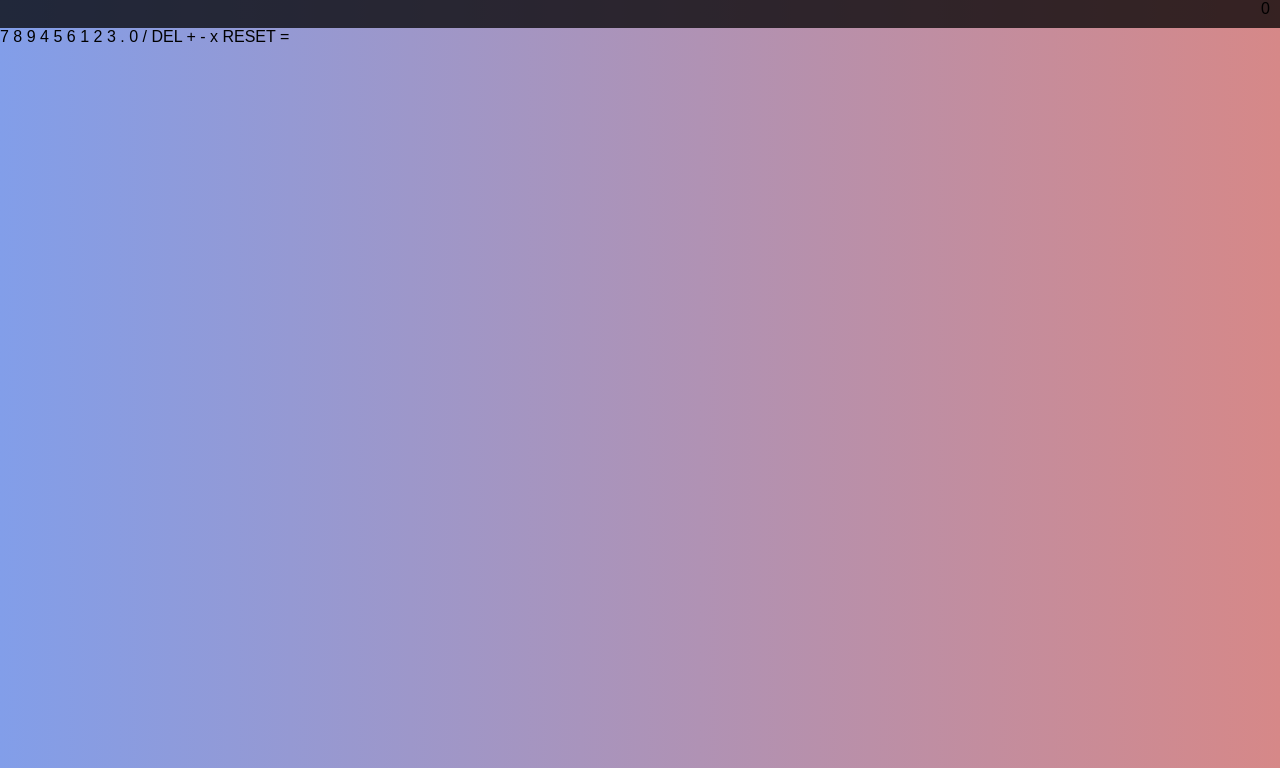
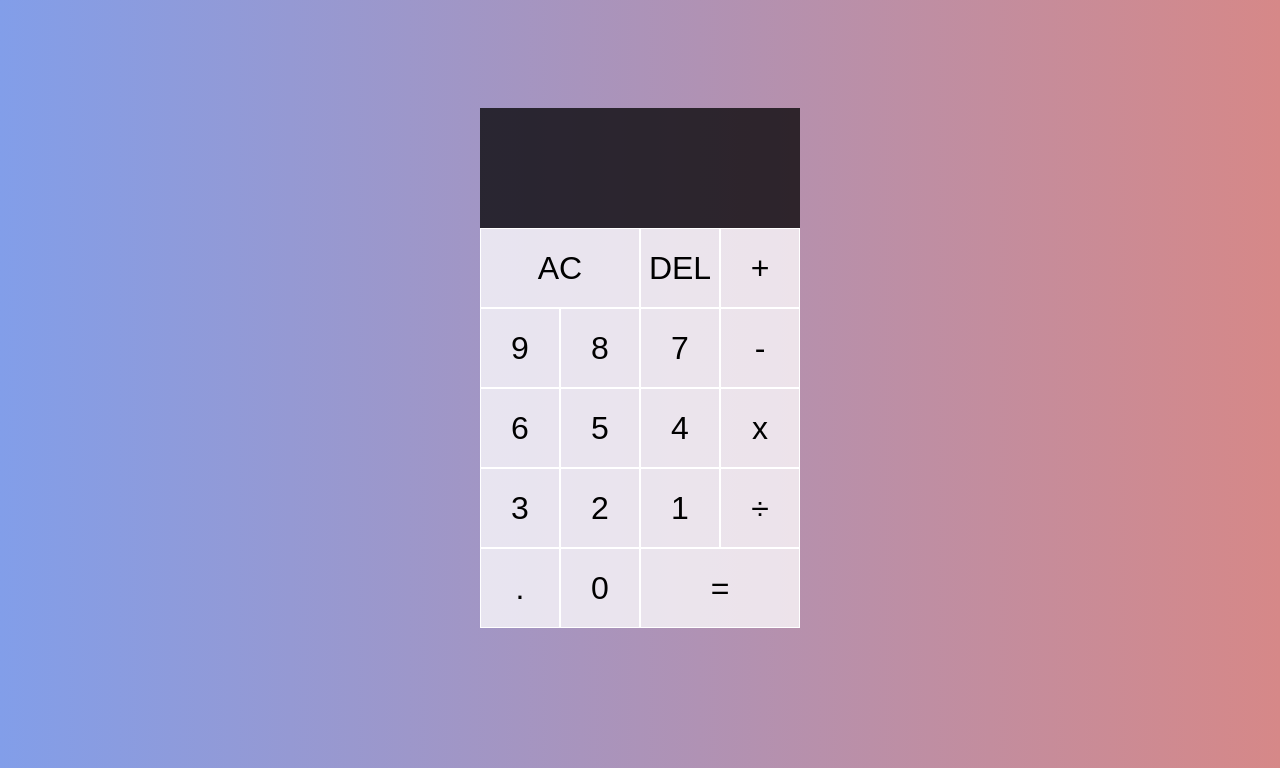
Before and after one commit to mahmoud-mohsen-dev/myCalculator, a plain HTML site: page index.html in a window 1280 px wide. Shown: the part 32-800 px from the top of the page. Drawn offline with Linux system fonts and the light colour scheme.

Commit message:
Update index.html

```diff
--- a/index.html
+++ b/index.html
@@ -7,31 +7,30 @@
     <title>Article Page</title>
 </head>
 <body>
-    <div class="container">
-        <h3>My Calculator</h3>
+    <div class="calculator-grid">
         <div class="display">
-            <span>0</span>
+            <div data-previous-operand class="previous"></div>
+            <div data-current-operand class="current"></div>
         </div>
-        <div class="operations">
-            <span class="input" value="7">7</span>
-            <span class="input" value="8">8</span>
-            <span class="input" value="9">9</span>
-            <span class="input" value="4">4</span>
-            <span class="input" value="5">5</span>
-            <span class="input" value="6">6</span>
-            <span class="input" value="1">1</span>
-            <span class="input" value="2">2</span>
-            <span class="input" value="3">3</span>
-            <span class="input" value=".">.</span>
-            <span class="input" value="0">0</span>
-            <span class="input" value="/">/</span>
-            <span id="del" value="del">DEL</span>
-            <span class="input" value="+">+</span>
-            <span class="input" value="-">-</span>
-            <span class="input" value="x">x</span>
-            <span id="reset" value="reset">RESET</span>
-            <span id="calc" value="=">=</span>
-        </div>
+        <button data-all-clear class="span-two">AC</button>
+        <button data-delete>DEL</button>
+        <button data-operation>+</button>
+        <button data-number>9</button>
+        <button data-number>8</button>
+        <button data-number>7</button>
+        <button data-operation>-</button>
+        <button data-number>6</button>
+        <button data-number>5</button>
+        <button data-number>4</button>
+        <button data-operation>x</button>
+        <button data-number>3</button>
+        <button data-number>2</button>
+        <button data-number>1</button>
+        <button data-operation>÷</button>
+        <button data-number>.</button>
+        <button data-number>0</button>
+        <button data-equals class="span-two">=</button>
+
     </div>
     <script src="main.js"></script>
 </body>
```
